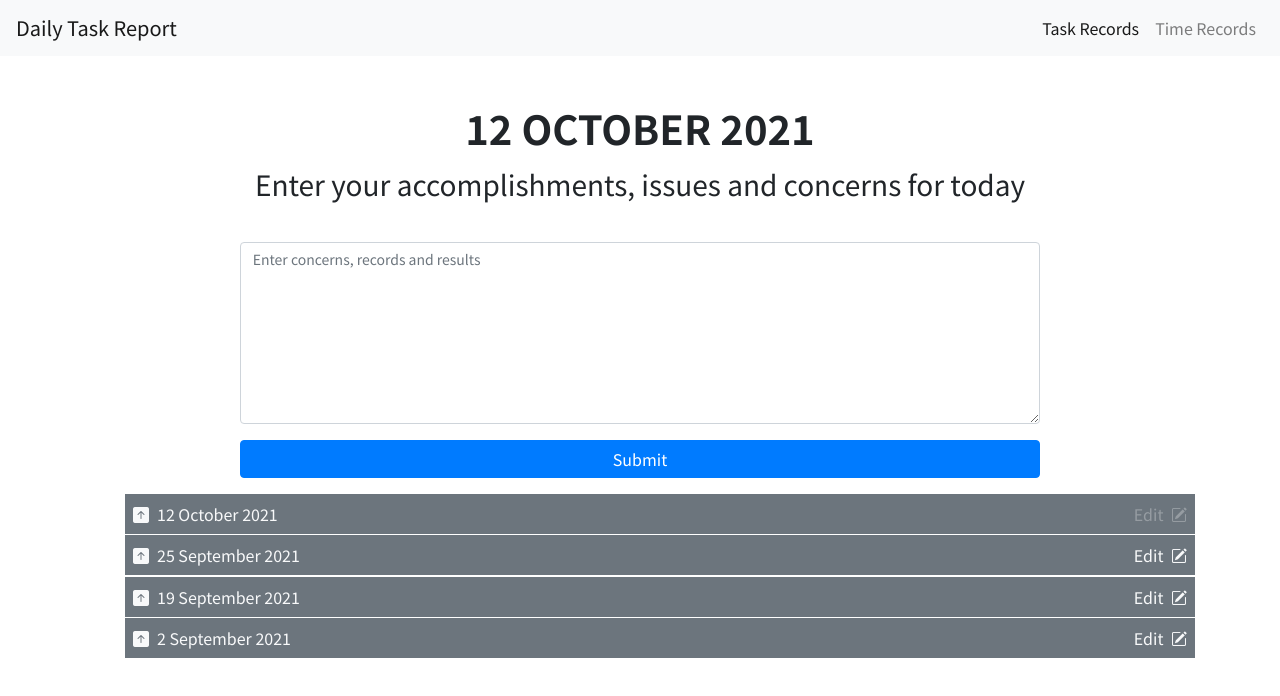
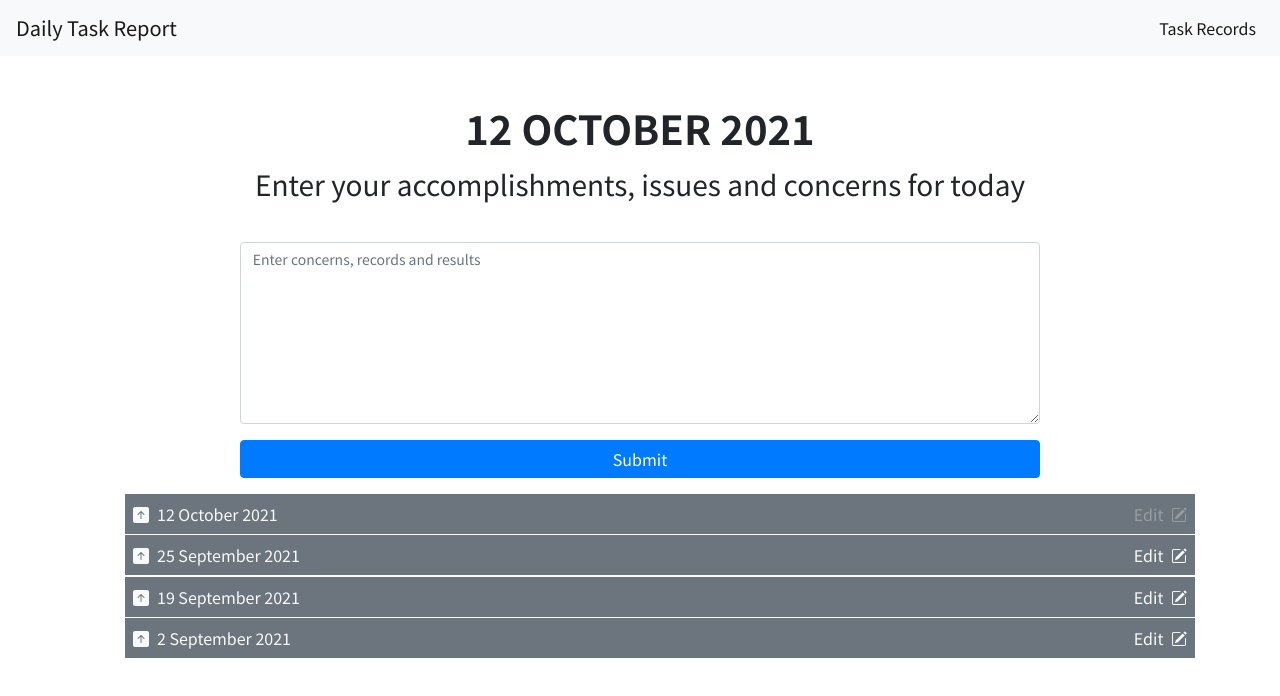
Before and after one commit to TransistorSmoke/daily-task-report, an Angular app: page / in a window 1280 px wide. Shown: the top 696 px of the page. Built offline with nearby package versions, Linux system fonts and the light colour scheme.

Commit message:
Removed Time Records in the nav

```diff
--- a/src/app/navigation/navigation.component.html
+++ b/src/app/navigation/navigation.component.html
@@ -9,9 +9,6 @@
       <li class="nav-item active">
         <a class="nav-link" href="#">Task Records<span class="sr-only">(current)</span></a>
       </li>
-      <li class="nav-item">
-        <a class="nav-link" href="#">Time Records</a>
-      </li>
     </ul>
   </div>
 </nav>
```
